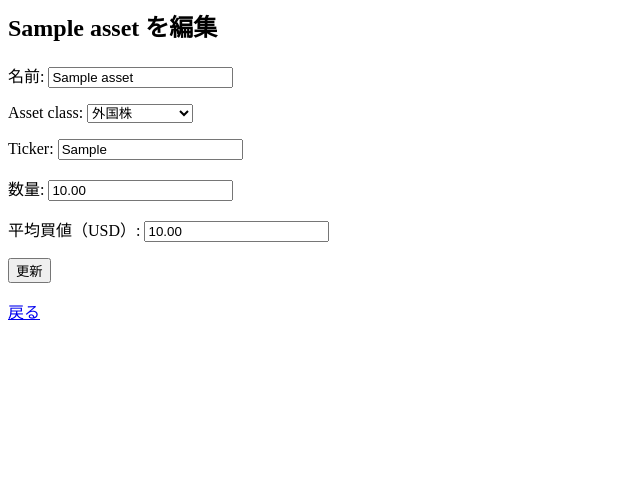
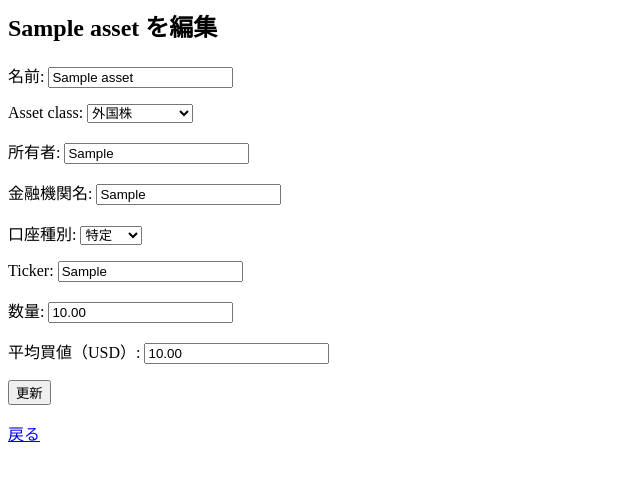
Before and after one commit to kyamawaki/PortfolioManagerDjango, a Django app: page /assets/edit/1/ in a window 1280 px wide. Shown: the top 481 px of the page, without its empty margins (0-640 px from the left). Run offline with Django 5.2, Linux system fonts and the light colour scheme; tables that the repository leaves empty hold one stand-in row (values such as "Sample post").

Commit message:
feat: Added input fields (owner, financial institution name, account type)

```diff
--- a/web/StockFlow/portfolio/forms.py
+++ b/web/StockFlow/portfolio/forms.py
@@ -6,7 +6,7 @@ import yfinance as yf
 class AssetForm(forms.ModelForm):
     class Meta:
         model = Asset
-        fields = ["name", "asset_class", "ticker", "quantity", "average_price_usd", "average_price_jpy"]
+        fields = ["name", "asset_class", "owner", "financial_institution", "account_type", "ticker", "quantity", "average_price_usd", "average_price_jpy"]
 
     def __init__(self, *args, **kwargs):
         super().__init__(*args, **kwargs)
--- a/web/StockFlow/portfolio/models.py
+++ b/web/StockFlow/portfolio/models.py
@@ -31,6 +31,25 @@ class Asset(models.Model):
         max_length=20,
         choices=ASSET_CLASS_CHOICES,
         default='JP_FUND',
+    )
+
+    # 所有者
+    owner = models.CharField("所有者", max_length=100, null=True, blank=True)
+
+    # 金融機関名
+    financial_institution = models.CharField("金融機関名", max_length=100, null=True, blank=True)
+
+    # 口座種別
+    ACCOUNT_TYPE_CHOICES = [
+        ('TAXABLE', '特定'),
+        ('NISA', 'NISA'),
+    ]
+    account_type = models.CharField(
+        "口座種別",
+        max_length=20,
+        choices=ACCOUNT_TYPE_CHOICES,
+        null=True,
+        blank=True,
     )
 
     # 資産クラスごとの必須入力と固定ticker定義
```
Also changed, not shown: web/StockFlow/portfolio/templates/portfolio/asset_list.html (+5 -2 lines), web/StockFlow/portfolio/migrations/0011_asset_account_type_asset_financial_institution_and_more.py (added).
